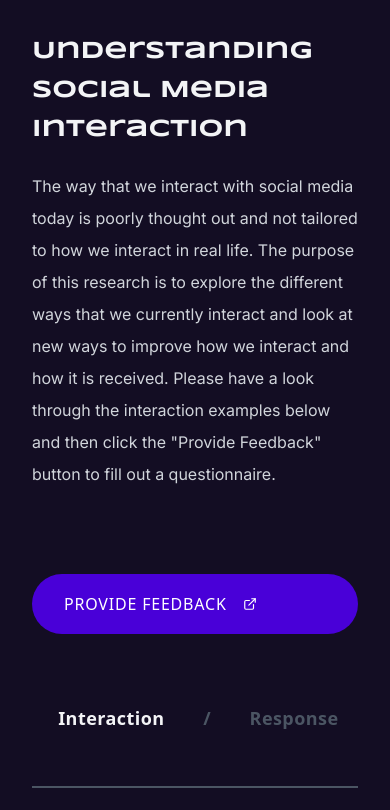
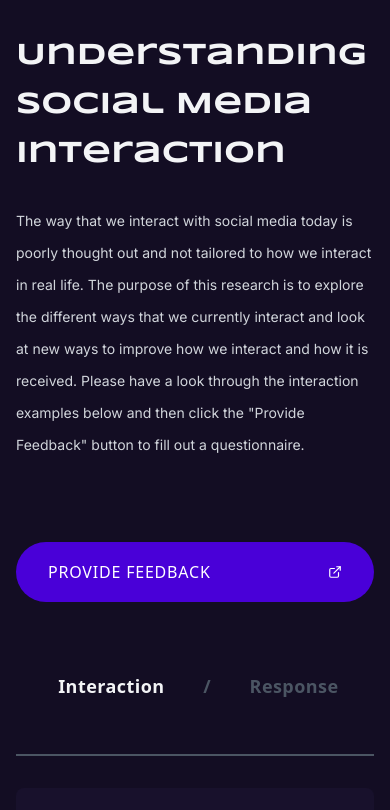
Before and after one commit to hayhaydz/understanding-social-media-interaction, a Next.js app: page / in a window 390 px wide. Shown: the top 810 px of the page. Built offline with nearby package versions, Linux system fonts and the light colour scheme.

Commit message:
Completed: Mobile style changes

```diff
--- a/components/Header/Header.js
+++ b/components/Header/Header.js
@@ -18,11 +18,11 @@ const Header = ({ isInteraction, setIsInteraction}) => {
         <header>
             <div className="flex justify-between mb-4 md:m-32 flex-col lg:flex-row sm:max-w-xl lg:max-w-full">
                 <div className="max-w-full sm:max-w-xl mb-16 md:mb-0">
-                    <h1 className="font-Syncopate text-2xl sm:text-5xl text-gray-100 !leading-relaxed">Understanding Social Media Interaction</h1>
-                    <p className="font-Inter text-gray-300 leading-8">{`The way that we interact with social media today is poorly thought out and not tailored to how we interact in real life. The purpose of this research is to explore the different ways that we currently interact and look at new ways to improve how we interact and how it is received. Please have a look through the interaction examples below and then click the "Provide Feedback" button to fill out a questionnaire.`}</p>
+                    <h1 className="font-Syncopate text-3xl sm:text-5xl text-gray-100 !leading-relaxed">Understanding Social Media Interaction</h1>
+                    <p className="font-Inter text-sm text-gray-300 leading-8">{`The way that we interact with social media today is poorly thought out and not tailored to how we interact in real life. The purpose of this research is to explore the different ways that we currently interact and look at new ways to improve how we interact and how it is received. Please have a look through the interaction examples below and then click the "Provide Feedback" button to fill out a questionnaire.`}</p>
                 </div>
                 <div>
-                    <a href="https://forms.gle/moPz5c9aGucYjkas9" target="_blank" rel="noreferrer" className="bg-primary flex items-center py-4 px-8 rounded-full no-underline tracking-wider transition-colors hover:bg-primary-700">PROVIDE FEEDBACK <ExternalLink size={14} className="ml-4"/></a>
+                    <a href="https://forms.gle/moPz5c9aGucYjkas9" target="_blank" rel="noreferrer" className="bg-primary flex items-center py-4 px-8 rounded-full no-underline tracking-wider transition-colors hover:bg-primary-700">PROVIDE FEEDBACK <ExternalLink size={14} className="ml-auto md:ml-4"/></a>
                 </div>
             </div>
             <nav className="flex justify-center text-lg border-b-2 border-gray-600">
--- a/components/Layout/Layout.js
+++ b/components/Layout/Layout.js
@@ -2,7 +2,7 @@ import Head from 'next/head'
 
 const Layout = ({ children }) => {
     return (
-        <main className=" max-w-screen-2xl m-auto px-8 pt-8 prose prose-invert">
+        <main className=" max-w-screen-2xl m-auto px-4 md:px-8 pt-8 prose prose-invert">
             <Head>
                 <title>Understanding Social Media Interaction</title>
                 <meta name="description" content="How can we better improve the experience of giving and receiving on social media?" />
```
